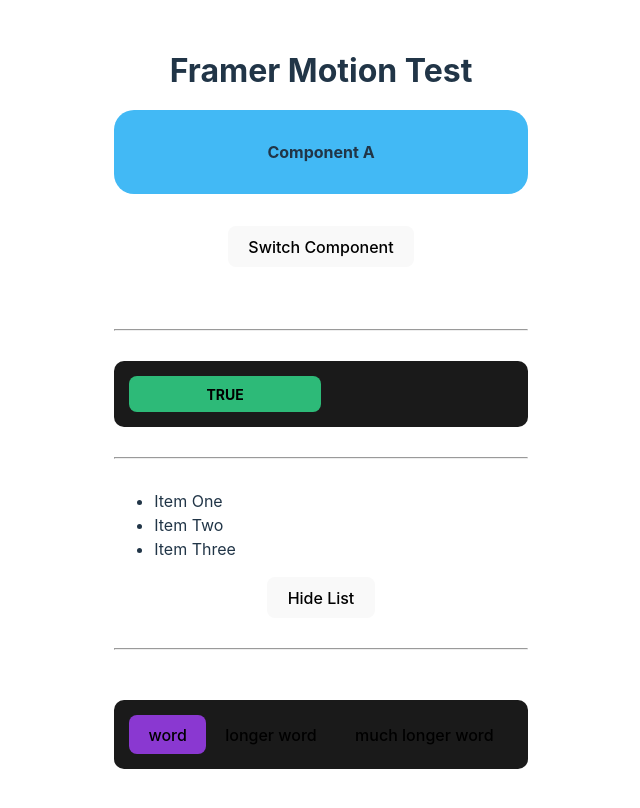
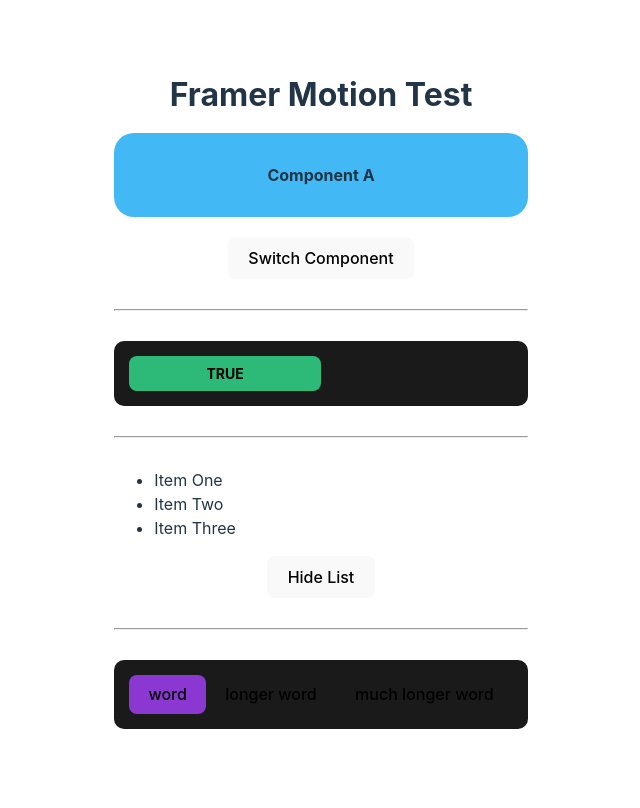
Before and after one commit to Danish-Ehsan/framer-motion-test, a React (Vite) app: page / in a window 1280 px wide. Shown: the top 808 px of the page, without its empty margins (319-959 px from the left). Built offline with nearby package versions, Linux system fonts and the light colour scheme.

Commit message:
Style adjustments

```diff
--- a/src/App.jsx
+++ b/src/App.jsx
@@ -17,7 +17,6 @@ function App() {
                     )}
                 </AnimatePresence>
             </div>
-            <div className="card">
             <button
                 onClick={() => {
                     if (activeComponent === 1) {
@@ -29,7 +28,6 @@ function App() {
             >
                 Switch Component
             </button>
-            </div>
             {/* <ComponentC /> */}
             <hr />
             <ComponentD />
--- a/src/App.scss
+++ b/src/App.scss
@@ -12,6 +12,7 @@
 .component__cont {
     height: 84px;
     position: relative;
+    margin-bottom: 20px;
 }
 
 .component {
@@ -72,7 +73,6 @@
     list-style: none;
     background: #1a1a1a;
     border-radius: 10px;
-    margin-top: 50px;
 
     display: flex;
     padding: 15px;
```
Lines whose indentation alone changed are shown as unchanged.
